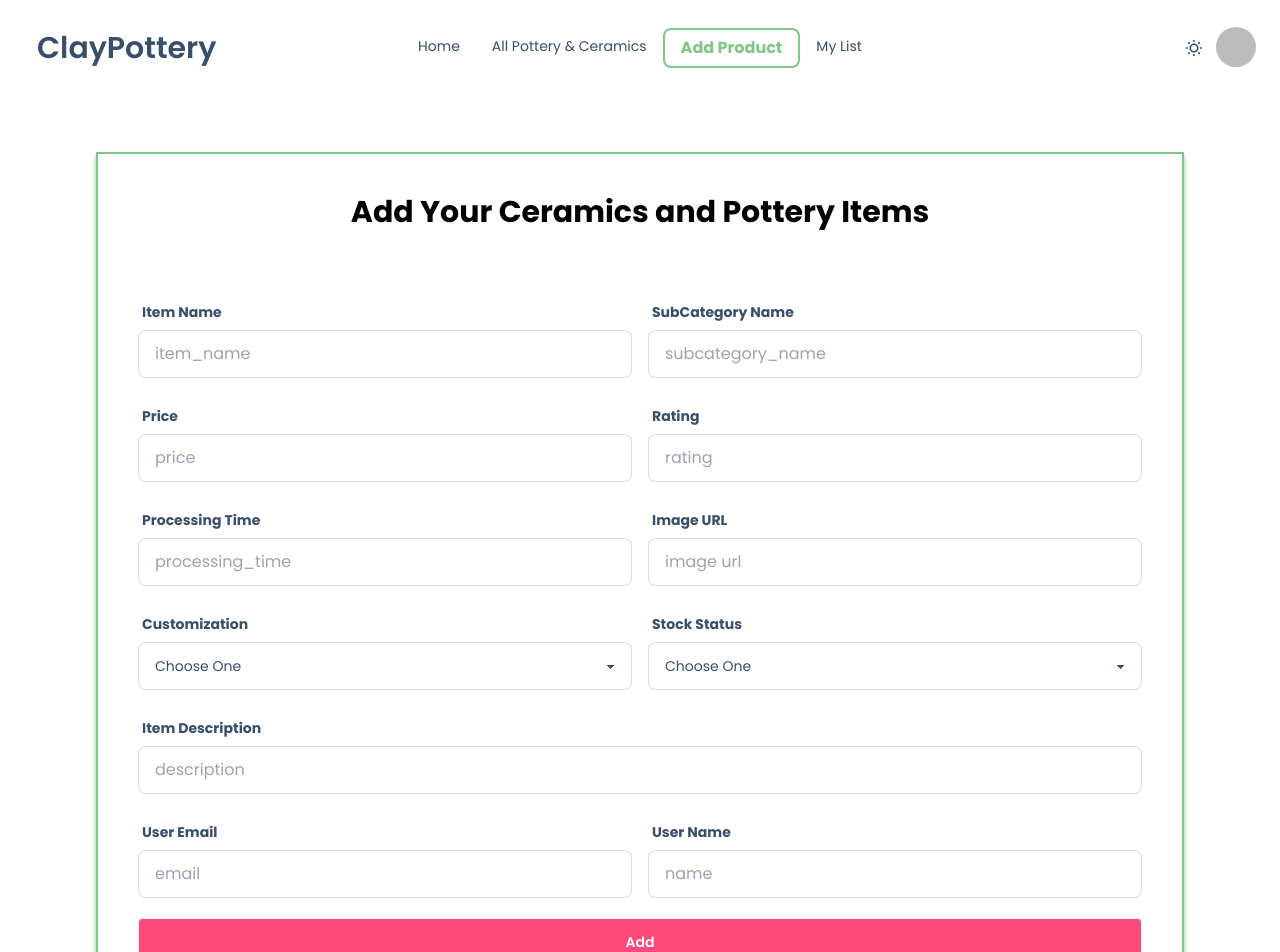
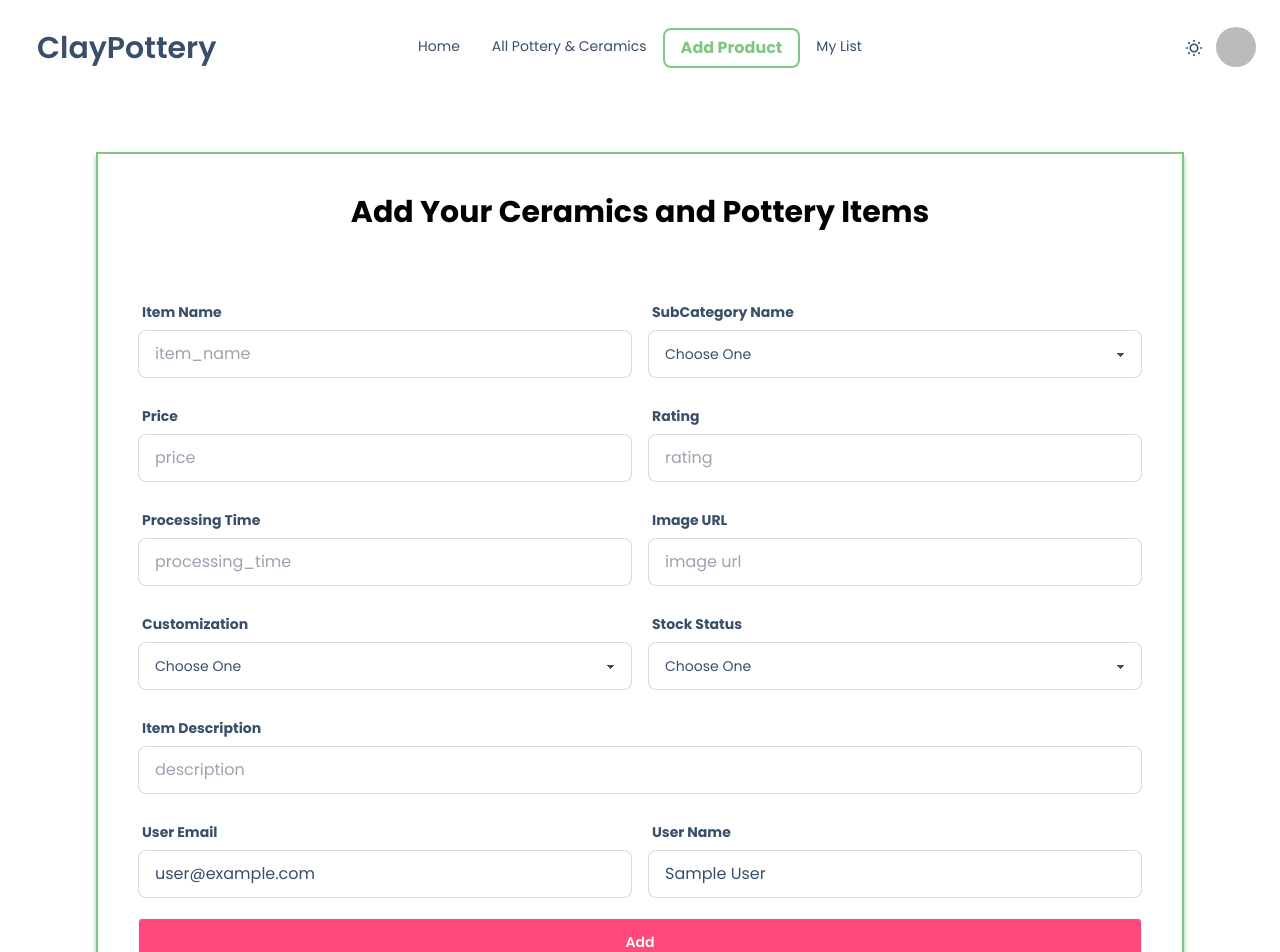
Before and after one commit to IshratMishu/Art-Craft-Client, a React (Vite) app: page /addCart in a window 1280 px wide. Shown: the top 952 px of the page. Built offline with nearby package versions, Linux system fonts and the light colour scheme; no server answers; sample sign-in values are in the browser's storage.

Commit message:
add product feature added

```diff
--- a/src/Pages/AddCart/AddCart.jsx
+++ b/src/Pages/AddCart/AddCart.jsx
@@ -18,21 +18,21 @@ const AddCart = () => {
         const email = user.email;
         const name = user.displayName;
 
-        const newPottery = { item_name, subcategory, price, rating, time, image, customize, stockStatus, description, email, name};
+        const newPottery = { item_name, subcategory, price, rating, time, image, customize, stockStatus, description, email, name };
         console.log(newPottery);
 
         // send data to the server
-        fetch('http://localhost:5000/potteries',{
+        fetch('http://localhost:5000/potteries', {
             method: 'POST',
             headers: {
                 'content-type': 'application/json'
             },
             body: JSON.stringify(newPottery)
         })
-        .then(res=>res.json())
-        .then(data=>{
+            .then(res => res.json())
+            .then(data => {
                 console.log(data);
-            if(data.insertedId){
+                if (data.insertedId) {
                     Swal.fire({
                         title: 'Success!',
                         text: 'Your item added successfully',
@@ -63,9 +63,15 @@ const AddCart = () => {
                             <label className="label">
                                 <span className="label-text font-bold">SubCategory Name</span>
                             </label>
-                            <label className="input input-bordered flex items-center gap-2">
-                                <input type="text" name="subcategory" className="grow" placeholder="subcategory_name" />
-                            </label>
+                            <select className="select input input-bordered" type="text" name="subcategory">
+                                <option disabled selected>Choose One</option>
+                                <option>Clay-made pottery</option>
+                                <option>Stoneware</option>
+                                <option>Porcelain</option>
+                                <option>Terra Cotta</option>
+                                <option>Ceramics & Architectural</option>
+                                <option>Home decor pottery</option>
+                            </select>
                         </div>
                     </div>
 
@@ -147,7 +153,7 @@ const AddCart = () => {
                                 <span className="label-text font-bold">User Email</span>
                             </label>
                             <label className="input input-bordered flex items-center gap-2">
-                                <input type="text" name="email" className="grow" placeholder="email" />
+                                <input type="text" name="email" className="grow" placeholder="email" defaultValue={user.email} />
                             </label>
                         </div>
                         <div className="form-control md:w-1/2">
@@ -155,7 +161,7 @@ const AddCart = () => {
                                 <span className="label-text font-bold">User Name</span>
                             </label>
                             <label className="input input-bordered flex items-center gap-2">
-                                <input type="text" name="name" className="grow" placeholder="name" />
+                                <input type="text" name="name" className="grow" placeholder="name" defaultValue={user.displayName} />
                             </label>
                         </div>
                     </div>
```
Lines whose indentation alone changed are shown as unchanged.
